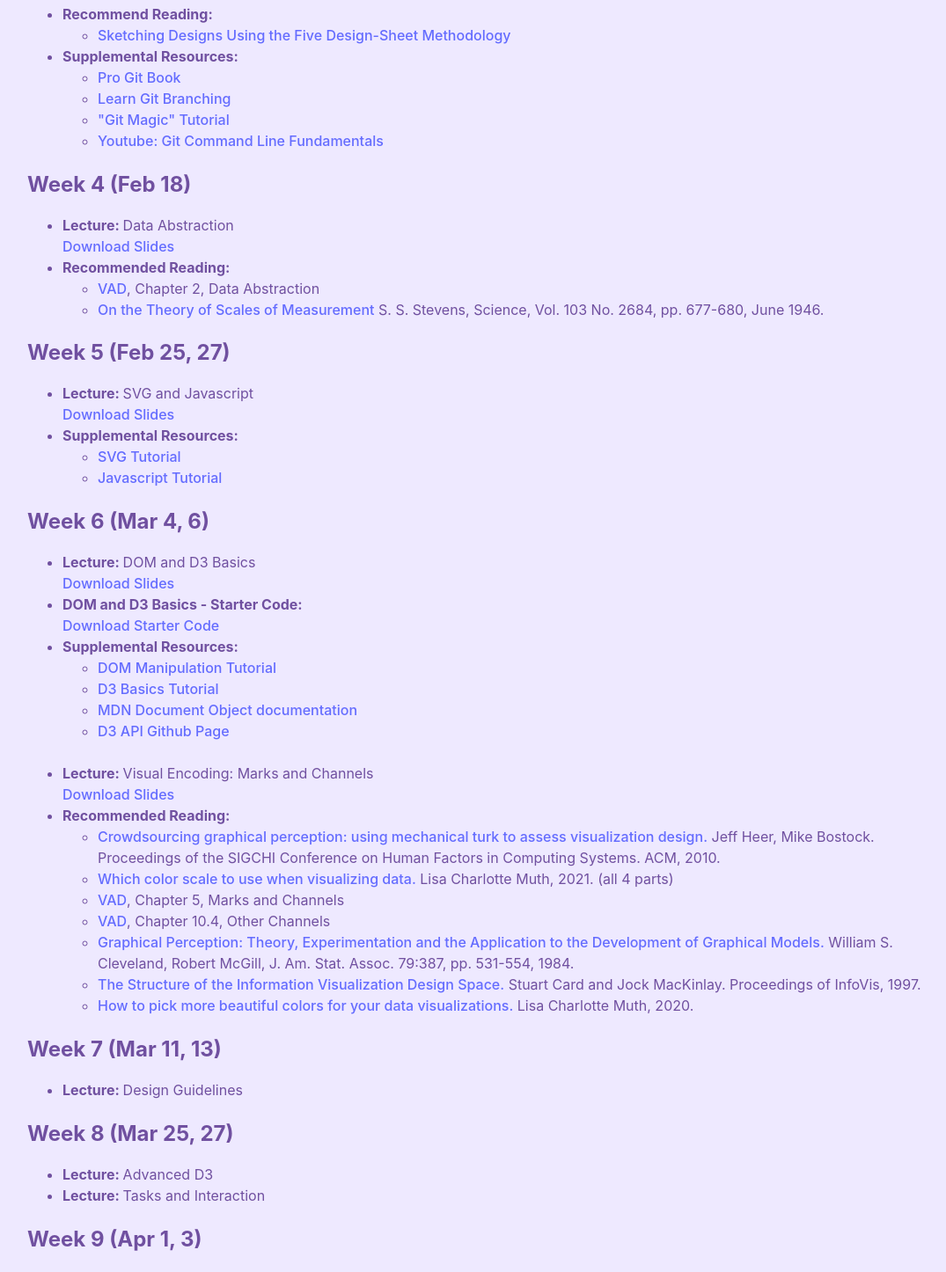
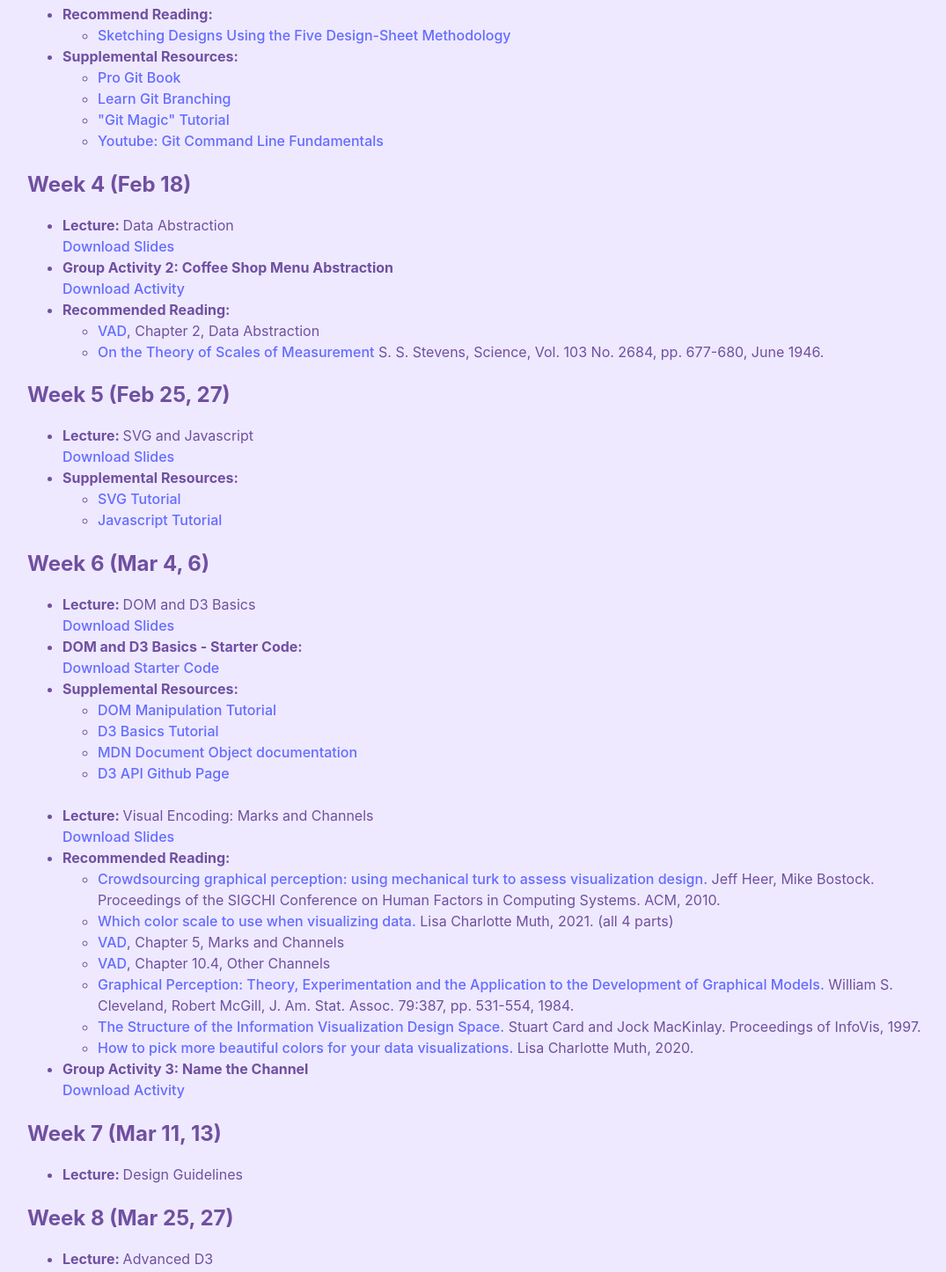
Before and after one commit to hamza-elhamdadi/cs-571-spring-2025, a React (Vite) app: page /#/schedule in a window 1280 px wide. Shown: the part 1334-2780 px from the top of the page at 88% size, without its empty margins (97-1172 px from the left). Built offline with nearby package versions, Linux system fonts and the light colour scheme.

Commit message:
added group activities

```diff
--- a/src/Schedule.jsx
+++ b/src/Schedule.jsx
@@ -155,6 +155,13 @@ function Schedule() {
             }}> Download Slides</a>
           </li>
           <li>
+            <b>Group Activity 2: Coffee Shop Menu Abstraction</b>
+            <br />
+            <a href="#/schedule" onClick={() => {
+              downloadPdf('slides/ga2.pdf', 'CS 571 - Group Activity 2 - Coffee Shop Menu Abstraction.pdf')
+            }}> Download Activity</a>
+          </li>
+          <li>
             <b>Recommended Reading: </b>
             <ul>
               <li><a target='_blank' href="https://learning.oreilly.com/library/view/~/9781466508910/?ar">VAD</a>, Chapter 2, Data Abstraction</li>
@@ -223,6 +230,13 @@ function Schedule() {
               <li><a target="_blank" href="https://www.cs.unm.edu/~pgk/IVCDs14/00636792.pdf">The Structure of the Information Visualization Design Space.</a> Stuart Card and Jock MacKinlay. Proceedings of InfoVis, 1997.</li>
               <li><a target="_blank" href="https://blog.datawrapper.de/beautifulcolors/">How to pick more beautiful colors for your data visualizations.</a> Lisa Charlotte Muth, 2020.</li>
             </ul>
+          </li>
+          <li>
+            <b>Group Activity 3: Name the Channel</b>
+            <br />
+            <a href="#/schedule" onClick={() => {
+              downloadPdf('slides/ga3.pdf', 'CS 571 - Group Activity 3 - Name the Channel.pdf')
+            }}> Download Activity</a>
           </li>
         </ul>
         <h2 className='section-header'>Week 7 (Mar 11, 13)</h2>
```
Also changed, not shown: 2 other files (tests, documents, lock files or other folders).
